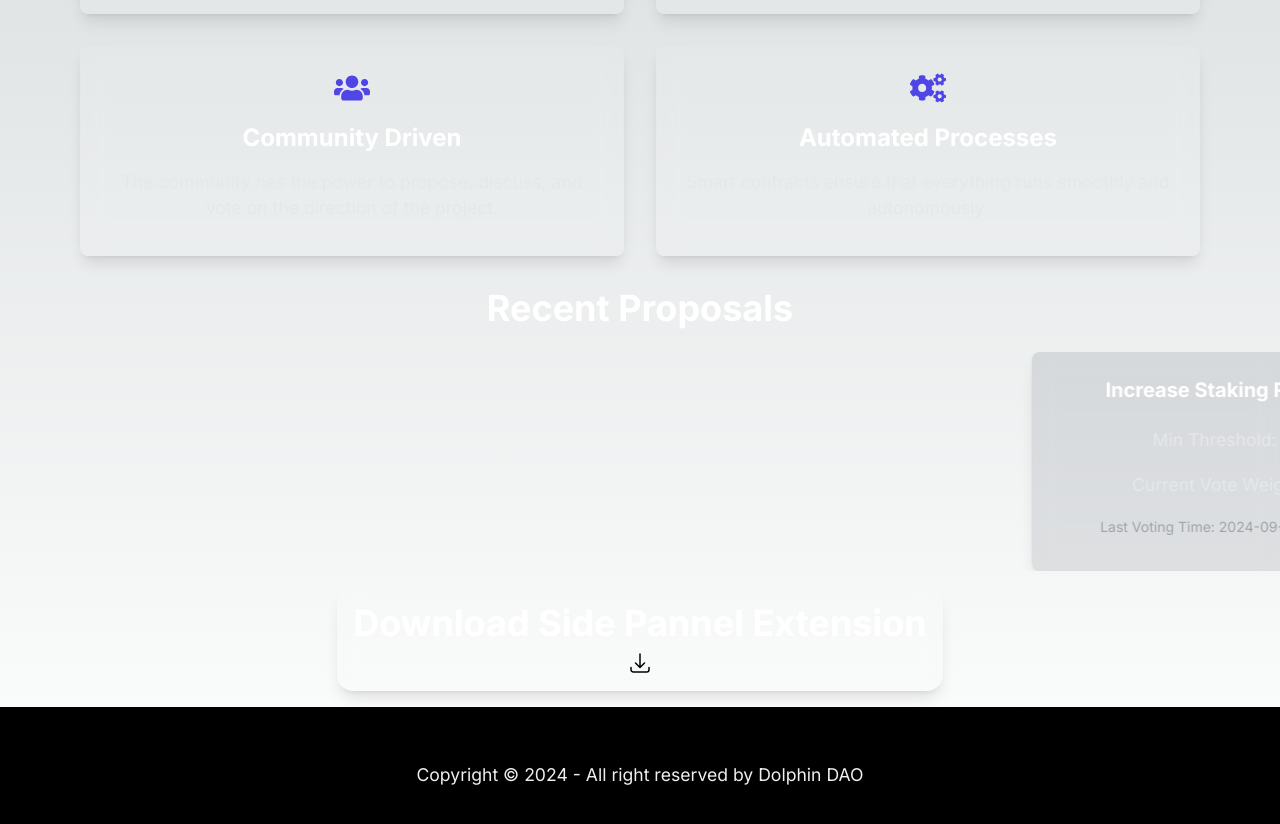
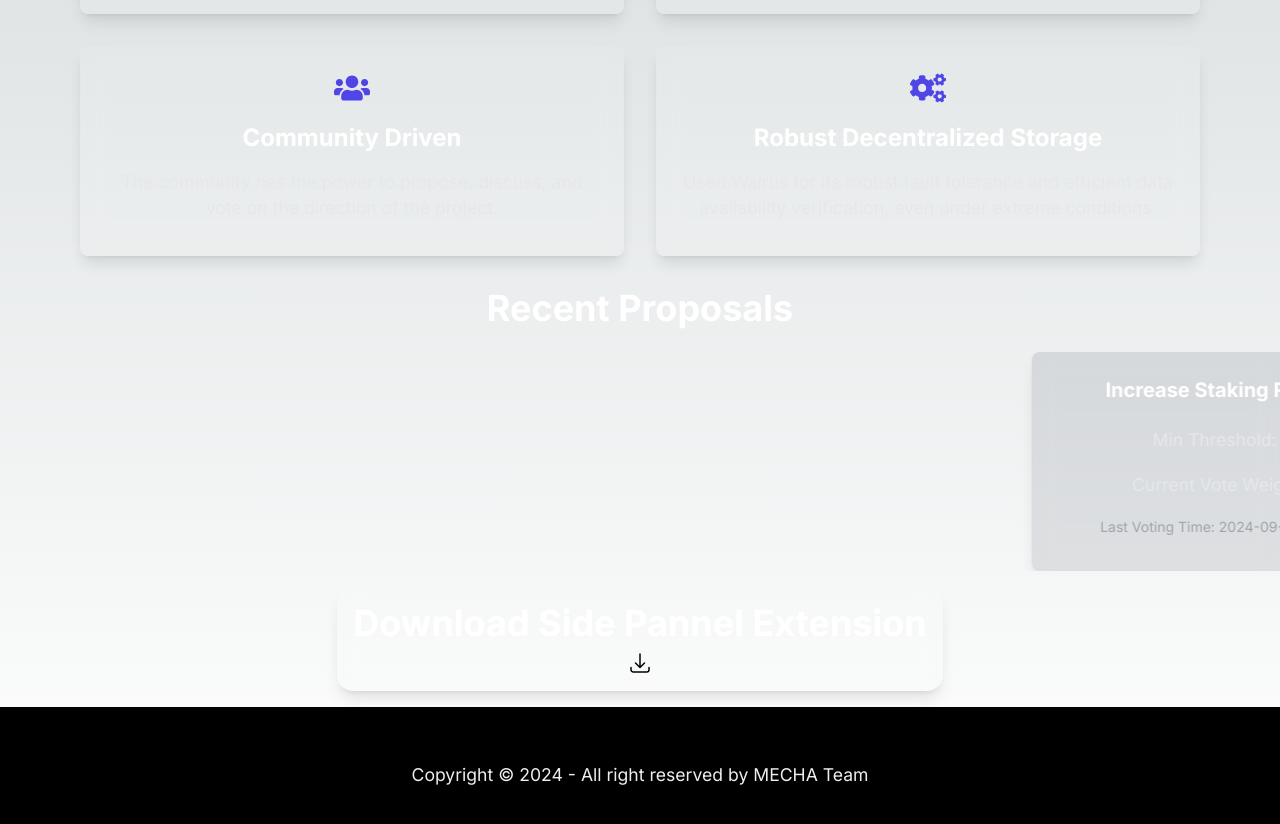
Before and after one commit to MECHA-Network/walrus-multisig-site, a Next.js app in the folder nextjs-app/: page / in a window 1280 px wide. Shown: the part 300-1124 px from the top of the page. Built offline with nearby package versions, Linux system fonts and the light colour scheme.

Commit message:
Update minor changes

```diff
--- a/nextjs-app/src/app/page.tsx
+++ b/nextjs-app/src/app/page.tsx
@@ -71,8 +71,8 @@ export default function Home() {
       icon: <FaUsers />
     },
     {
-      title: 'Automated Processes',
-      description: 'Smart contracts ensure that everything runs smoothly and autonomously.',
+      title: 'Robust Decentralized Storage',
+      description: 'Used Walrus for its robust fault tolerance and efficient data availability verification, even under extreme conditions.',
       icon: <FaCogs />
     }
   ];
--- a/nextjs-app/src/components/layout/Footer.tsx
+++ b/nextjs-app/src/components/layout/Footer.tsx
@@ -4,7 +4,7 @@ export const Footer = () => {
     <>
      <footer className="footer footer-center bg-black text-white inset-x-0 bottom-0 w-full p-10">
   <aside>
-    <p>Copyright © {new Date().getFullYear()} - All right reserved by Dolphin DAO</p>
+    <p>Copyright © {new Date().getFullYear()} - All right reserved by MECHA Team</p>
   </aside>
 </footer>
 
```
